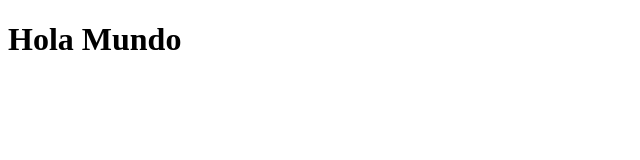
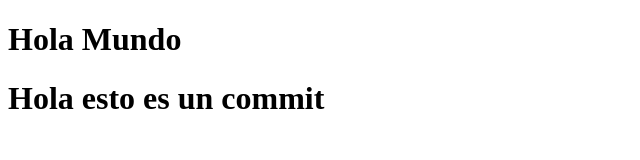
Before and after one commit to SalinasJenni/parctica-2, a plain HTML site: page index.html in a window 1280 px wide. Shown: the whole page, without its empty margins (0-640 px from the left). Drawn offline with Linux system fonts and the light colour scheme.

```diff
--- a/index.html
+++ b/index.html
@@ -10,6 +10,7 @@
 
 <body>
     <h1>Hola Mundo</h1>
+    <h1>Hola esto es un commit</h1>
 </body>
 
 </html>
```
